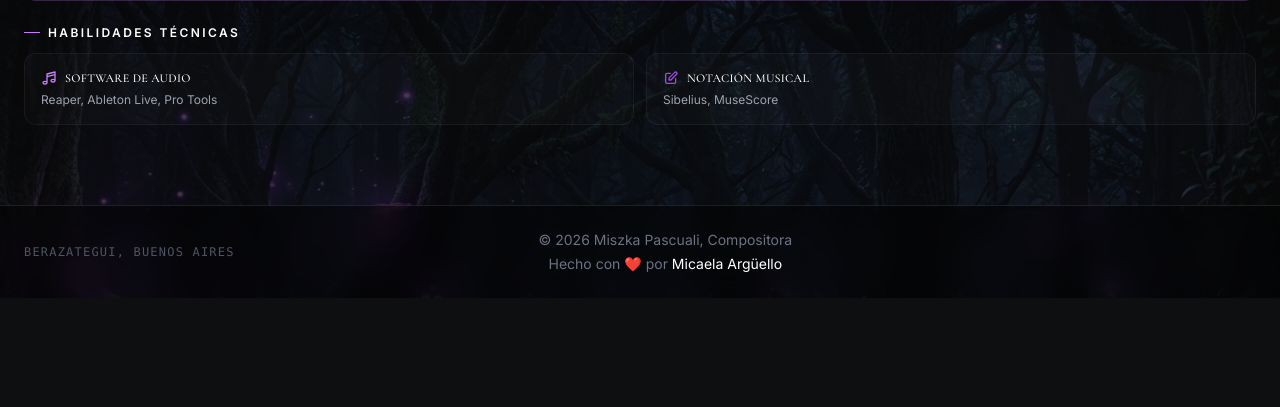
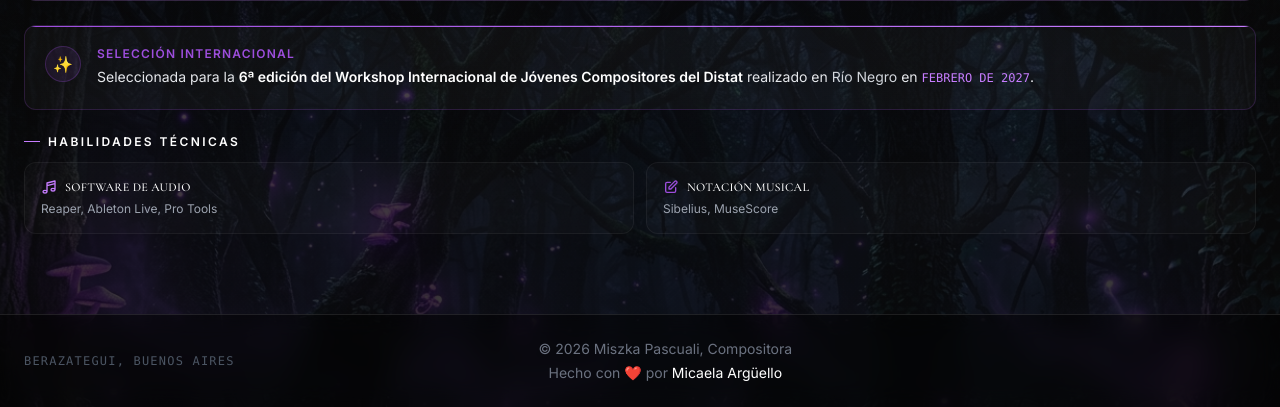
Before and after one commit to micaarguello98-dot/Portfolio-Camila-Miszka-Pascuali, a Flask app: page /about in a window 1280 px wide. Shown: the part 830-1237 px from the top of the page. Before the commit the page ends 1102 px from the top, so only its background shows below. Run offline with Flask 3, Linux system fonts and the light colour scheme; some libraries are stand-ins or nearby versions.

Commit message:
Add Distat Workshop selection to Sobre mi section

```diff
--- a/templates/about.html
+++ b/templates/about.html
@@ -104,6 +104,22 @@
     </div>
 </div>
 
+<!-- Reconocimiento 3 -->
+<div class="relative bg-white/[0.03] border border-neon-accent/20 rounded-xl p-5 mb-6 overflow-hidden">
+    <div class="absolute top-0 left-0 w-full h-[1.5px] bg-gradient-to-r from-neon-accent to-neon-pink"></div>
+    <div class="flex items-start gap-4">
+        <div class="flex-shrink-0 w-9 h-9 rounded-full bg-neon-accent/10 border border-neon-accent/25 flex items-center justify-center text-base">
+            ✨
+        </div>
+        <div>
+            <p class="text-neon-accent text-xs font-semibold uppercase tracking-widest mb-1">Selección Internacional</p>
+            <p class="text-gray-200 text-sm leading-relaxed">
+                Seleccionada para la <strong class="text-white">6ª edición del Workshop Internacional de Jóvenes Compositores del Distat</strong> realizado en <span class="text-gray-300">Río Negro</span> en <span class="text-neon-pink font-mono text-xs uppercase">febrero de 2027</span>.
+            </p>
+        </div>
+    </div>
+</div>
+
 <!-- Habilidades Técnicas -->
 <div>
     <p class="text-xs font-bold text-white uppercase tracking-[0.2em] flex items-center gap-2 mb-3">
```
